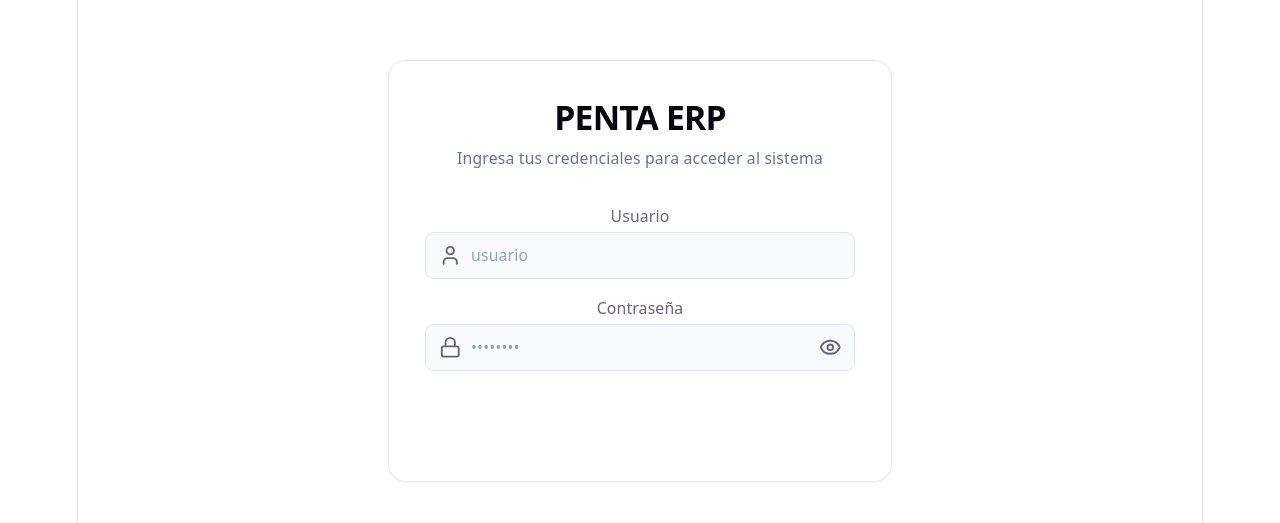
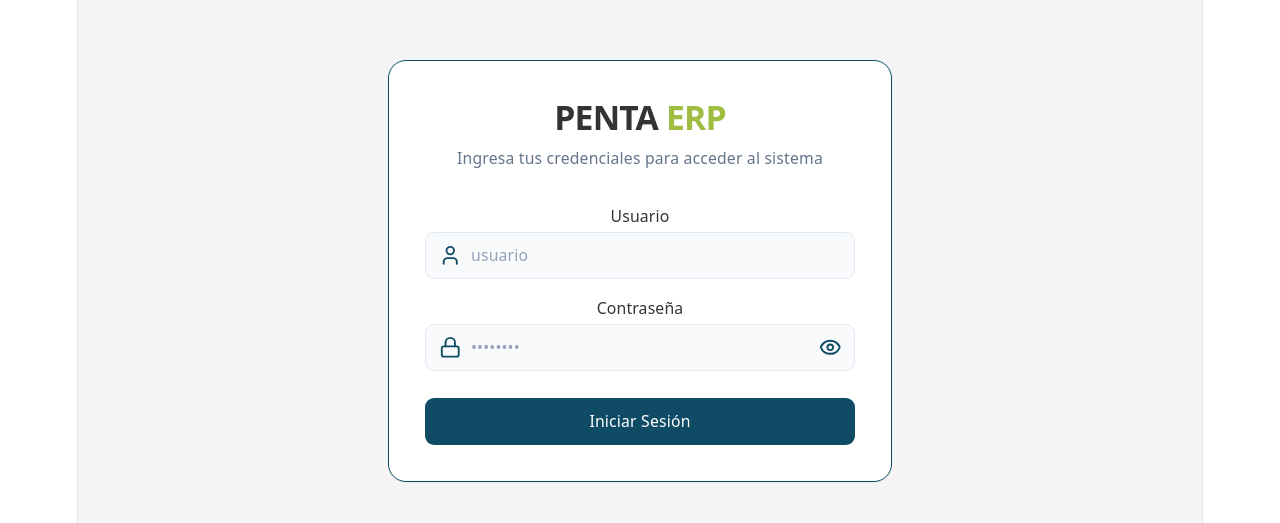
Before and after one commit to Indheca-Programacion/penta-logistics, a React (Vite) app in the folder frontend/: page /login in a window 1280 px wide. Shown: the part 129-652 px from the top of the page. Built offline with nearby package versions, Linux system fonts and the light colour scheme; no server answers.

Commit message:
add: añadi colores

```diff
--- a/frontend/tailwind.config.js
+++ b/frontend/tailwind.config.js
@@ -5,7 +5,18 @@ export default {
     "./src/**/*.{js,ts,jsx,tsx}",
   ],
   theme: {
-    extend: {},
+    extend: {
+        colors: {
+          brand: {
+            primary: '#0F4B65', // Example primary color
+            secondary: '#9FBD41', // Example secondary color
+            background: '#F5F5F5', // Example background color
+            surface: '#FFFFFF', // Example surface color
+            text: '#333333', // Example text color
+            accent: '#f07e74', // Example accent color
+          },
+        },
+    },
   },
   plugins: [],
 }
```
